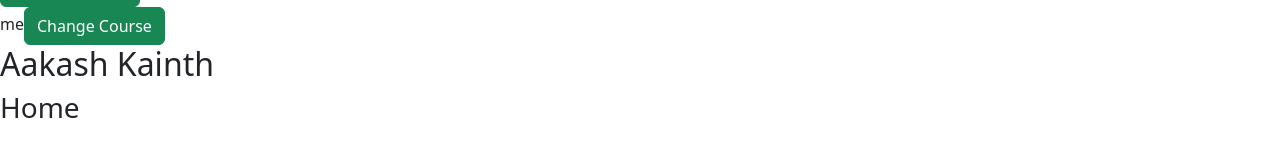
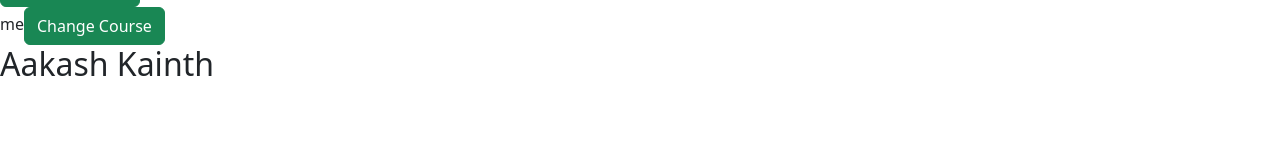
Before and after one commit to AakashKainth/angular_18_tutorial, an Angular app: page / in a window 1280 px wide. Shown: the part 250-406 px from the top of the page. Built offline with nearby package versions, Linux system fonts and the light colour scheme.

Commit message:
deleted tag

```diff
--- a/src/app/data-binding/data-binding.component.html
+++ b/src/app/data-binding/data-binding.component.html
@@ -46,7 +46,6 @@
     </div>
     <div class="col-4">
         <h2>{{firstName()}}</h2>
-        <h3>Home</h3>
 
 
 
```
